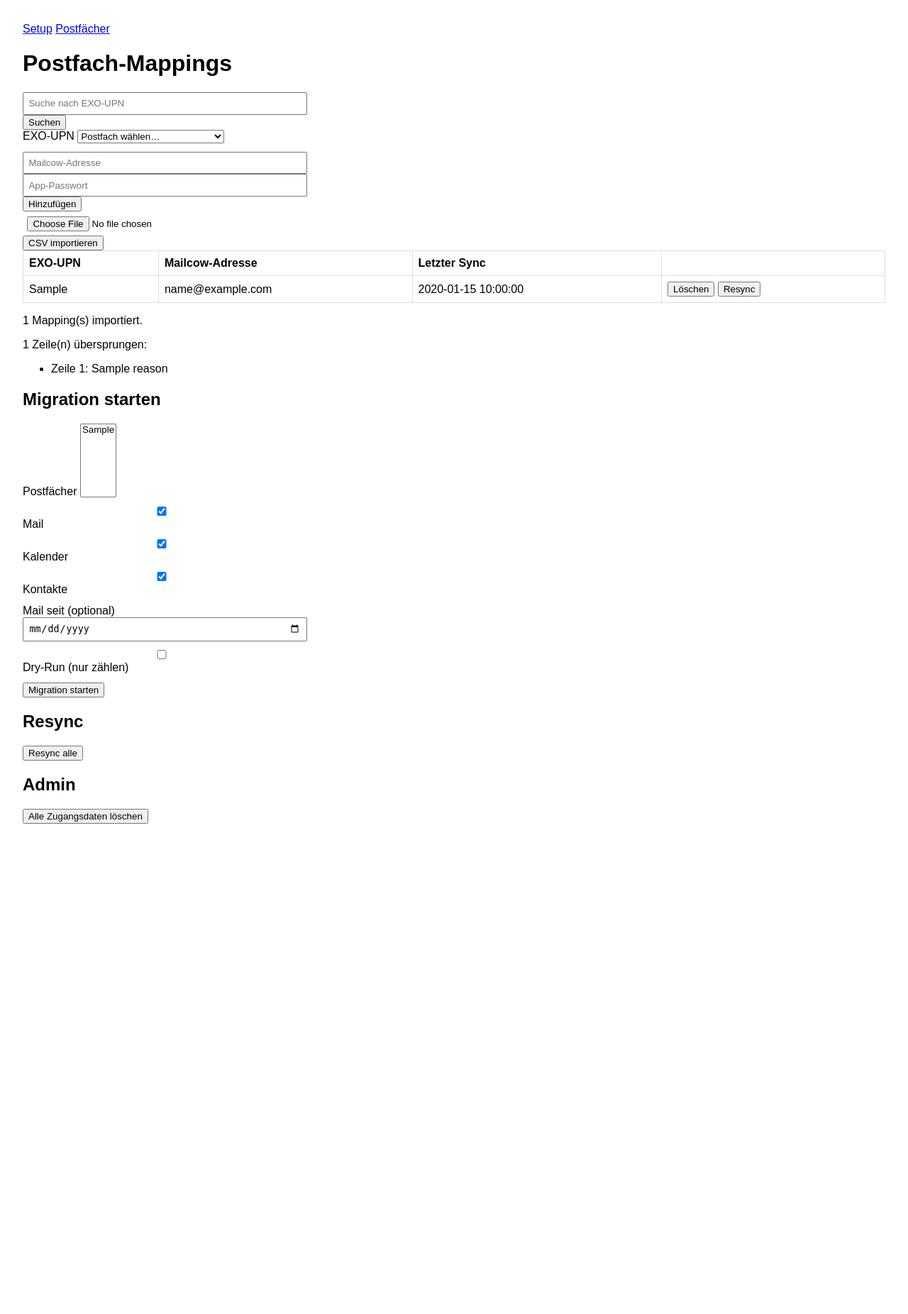
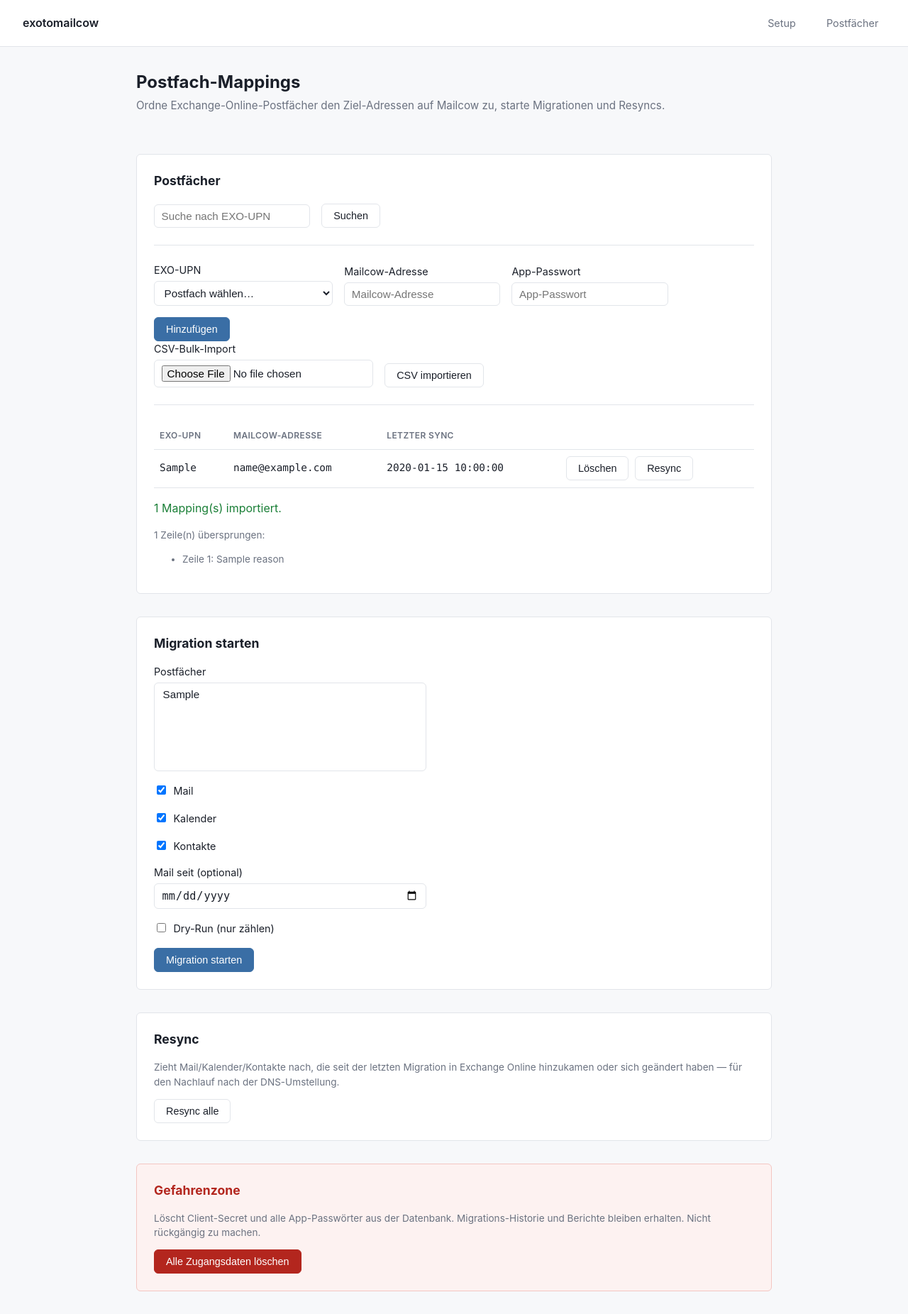
Before and after one commit to rony326/exotomailcow, a FastAPI app: template app/web/templates/mappings.html in a window 1280 px wide. Shown: the whole page at 71% size. Before the commit the page ends 1161 px from the top, so only its background shows below. Run offline with FastAPI, Linux system fonts and the light colour scheme; the template is opened without the code that fills it: most values are stand-ins (such as "Sample title", 1, 10 or a date in 2020); parts of the project's set-up code (start-up, migrations or seed data) failed here and were passed over.

Commit message:
style: redesign GUI for clarity (cards, consistent spacing, danger zone)
Reworks the previously unstyled/flat admin pages into a proper internal-
tool layout: a design-token based stylesheet (color/spacing/radius
variables), a real top nav bar, and the /mappings page split into
clearly separated cards (Postfächer, Migration starten, Resync) instead
of one long stack of forms. The secrets-purge action gets a visually
distinct "Gefahrenzone" card so an irreversible action stands out before
it's clicked. Buttons get consistent primary/secondary/danger roles,
the table gets breathing room and hover states, and each page gets a
one-line intro for orientation.

No route/behavior changes — all existing hx-post/hx-get targets, name
attributes, and text the test suite asserts on are preserved exactly.
Verified: full suite green (131/131), and the app was run live
(uvicorn) with curl checks confirming all four cards render, style.css
loads, and no template errors — no headless browser is available in
this sandbox to confirm the visual layout, so that part is unverified
and worth a quick look once deployed.

Co-Authored-By: Claude Sonnet 5 <noreply@anthropic.com>

```diff
--- a/app/web/static/style.css
+++ b/app/web/static/style.css
@@ -1,7 +1,254 @@
-body { font-family: sans-serif; margin: 2rem; }
-label { display: block; margin-bottom: 0.75rem; }
-input { display: block; width: 100%; max-width: 24rem; padding: 0.4rem; }
-.ok { color: #1a7f37; }
-.error { color: #b3261e; }
-table { border-collapse: collapse; width: 100%; }
-th, td { border: 1px solid #ddd; padding: 0.5rem; text-align: left; }
+:root {
+  --bg: #f7f8fa;
+  --surface: #ffffff;
+  --border: #e2e5ea;
+  --text: #1a1f29;
+  --text-muted: #6b7280;
+  --accent: #3a6ea5;
+  --accent-hover: #2f5c8a;
+  --ok: #1a7f37;
+  --error: #b3261e;
+  --danger-bg: #fdf2f1;
+  --danger-border: #f3c6c2;
+  --radius: 6px;
+  --space-1: 0.5rem;
+  --space-2: 1rem;
+  --space-3: 1.5rem;
+  --space-4: 2rem;
+}
+
+* {
+  box-sizing: border-box;
+}
+
+body {
+  font-family: -apple-system, BlinkMacSystemFont, "Segoe UI", Roboto, Helvetica, Arial, sans-serif;
+  background: var(--bg);
+  color: var(--text);
+  margin: 0;
+  line-height: 1.5;
+}
+
+.mono,
+td,
+.count {
+  font-family: ui-monospace, SFMono-Regular, Consolas, "Liberation Mono", monospace;
+}
+
+nav {
+  background: var(--surface);
+  border-bottom: 1px solid var(--border);
+  padding: var(--space-2) var(--space-4);
+  display: flex;
+  align-items: center;
+  gap: var(--space-3);
+}
+
+nav .brand {
+  font-weight: 600;
+  margin-right: auto;
+}
+
+nav a {
+  color: var(--text-muted);
+  text-decoration: none;
+  font-size: 0.9rem;
+  padding: 0.35rem 0.6rem;
+  border-radius: var(--radius);
+}
+
+nav a:hover {
+  background: var(--bg);
+  color: var(--text);
+}
+
+main {
+  max-width: 60rem;
+  margin: 0 auto;
+  padding: var(--space-4);
+  display: flex;
+  flex-direction: column;
+  gap: var(--space-4);
+}
+
+h1 {
+  font-size: 1.5rem;
+  margin: 0 0 0.25rem;
+}
+
+h2 {
+  font-size: 1.1rem;
+  margin: 0 0 var(--space-2);
+}
+
+.page-intro {
+  color: var(--text-muted);
+  margin: 0 0 var(--space-3);
+  font-size: 0.95rem;
+}
+
+.card {
+  background: var(--surface);
+  border: 1px solid var(--border);
+  border-radius: var(--radius);
+  padding: var(--space-3);
+}
+
+.card + h2 {
+  margin-top: var(--space-1);
+}
+
+.card-danger {
+  background: var(--danger-bg);
+  border-color: var(--danger-border);
+}
+
+.card-danger h2 {
+  color: var(--error);
+}
+
+.section-divider {
+  border: 0;
+  border-top: 1px solid var(--border);
+  margin: var(--space-3) 0;
+}
+
+label {
+  display: block;
+  margin-bottom: var(--space-2);
+  font-size: 0.9rem;
+}
+
+input,
+select {
+  display: block;
+  width: 100%;
+  max-width: 24rem;
+  padding: 0.45rem 0.6rem;
+  margin-top: 0.25rem;
+  border: 1px solid var(--border);
+  border-radius: var(--radius);
+  font-size: 0.95rem;
+  background: var(--surface);
+  color: var(--text);
+}
+
+input:focus,
+select:focus,
+button:focus {
+  outline: 2px solid var(--accent);
+  outline-offset: 1px;
+}
+
+.form-inline {
+  display: flex;
+  gap: var(--space-2);
+  flex-wrap: wrap;
+  align-items: flex-end;
+}
+
+.form-inline label {
+  margin-bottom: 0;
+}
+
+.form-inline input,
+.form-inline select {
+  width: auto;
+  min-width: 12rem;
+}
+
+button {
+  display: inline-block;
+  padding: 0.5rem 1rem;
+  border-radius: var(--radius);
+  border: 1px solid var(--accent);
+  background: var(--accent);
+  color: #fff;
+  font-size: 0.9rem;
+  cursor: pointer;
+}
+
+button:hover {
+  background: var(--accent-hover);
+  border-color: var(--accent-hover);
+}
+
+.btn-secondary {
+  background: var(--surface);
+  color: var(--text);
+  border-color: var(--border);
+}
+
+.btn-secondary:hover {
+  background: var(--bg);
+}
+
+.btn-danger {
+  background: var(--error);
+  border-color: var(--error);
+}
+
+.btn-danger:hover {
+  background: #941f17;
+  border-color: #941f17;
+}
+
+.ok {
+  color: var(--ok);
+}
+
+.error {
+  color: var(--error);
+}
+
+.muted {
+  color: var(--text-muted);
+  font-size: 0.85rem;
+}
+
+table {
+  border-collapse: collapse;
+  width: 100%;
+  font-size: 0.9rem;
+}
+
+th,
+td {
+  border-bottom: 1px solid var(--border);
+  padding: 0.6rem 0.5rem;
+  text-align: left;
+}
+
+th {
+  color: var(--text-muted);
+  font-weight: 600;
+  font-size: 0.75rem;
+  text-transform: uppercase;
+  letter-spacing: 0.03em;
+}
+
+tbody tr:hover {
+  background: var(--bg);
+}
+
+.job-box {
+  border: 1px solid var(--border);
+  border-radius: var(--radius);
+  padding: var(--space-2);
+  margin-bottom: var(--space-2);
+}
+
+.job-box:last-child {
+  margin-bottom: 0;
+}
+
+.job-box p {
+  margin: 0 0 var(--space-1);
+}
+
+ul.plain {
+  margin: 0;
+  padding-left: 1.2rem;
+  color: var(--text-muted);
+  font-size: 0.9rem;
+}
--- a/app/web/templates/_jobs_started.html
+++ b/app/web/templates/_jobs_started.html
@@ -1,12 +1,12 @@
 <div id="jobs-started-container">
-  <p>{{ jobs|length }} Migration(s) gestartet.</p>
+  <p class="ok">{{ jobs|length }} Migration(s) gestartet.</p>
   {% for job in jobs %}
     {% include "_job_progress.html" %}
   {% endfor %}
   {% if skipped_mapping_ids %}
   <div class="jobs-skipped">
-    <p>{{ skipped_mapping_ids|length }} Postfach/Postfächer übersprungen (bereits ein aktiver Job):</p>
-    <ul>
+    <p class="muted">{{ skipped_mapping_ids|length }} Postfach/Postfächer übersprungen (bereits ein aktiver Job):</p>
+    <ul class="plain">
       {% for mapping_id in skipped_mapping_ids %}
       <li>Mapping {{ mapping_id }}</li>
       {% endfor %}
--- a/app/web/templates/_mappings_table.html
+++ b/app/web/templates/_mappings_table.html
@@ -9,9 +9,9 @@
       <td>{{ mapping.mailcow_address }}</td>
       <td>{{ mapping.last_synced_at or "–" }}</td>
       <td>
-        <button hx-delete="/mappings/{{ mapping.id }}" hx-target="#mappings-table" hx-swap="outerHTML">Löschen</button>
+        <button class="btn-secondary" hx-delete="/mappings/{{ mapping.id }}" hx-target="#mappings-table" hx-swap="outerHTML">Löschen</button>
         {% if mapping.last_synced_at %}
-        <button hx-post="/mappings/{{ mapping.id }}/resync" hx-target="#resync-result-{{ mapping.id }}" hx-swap="innerHTML">Resync</button>
+        <button class="btn-secondary" hx-post="/mappings/{{ mapping.id }}/resync" hx-target="#resync-result-{{ mapping.id }}" hx-swap="innerHTML">Resync</button>
         {% endif %}
         <span id="resync-result-{{ mapping.id }}"></span>
       </td>
@@ -19,12 +19,12 @@
     {% endfor %}
   </tbody>
 </table>
-{% if csv_error %}<p class="csv-error">{{ csv_error }}</p>{% endif %}
-{% if imported_count is defined %}<p>{{ imported_count }} Mapping(s) importiert.</p>{% endif %}
+{% if csv_error %}<p class="error">{{ csv_error }}</p>{% endif %}
+{% if imported_count is defined %}<p class="ok">{{ imported_count }} Mapping(s) importiert.</p>{% endif %}
 {% if skipped_rows %}
 <div class="csv-skipped-rows">
-  <p>{{ skipped_rows|length }} Zeile(n) übersprungen:</p>
-  <ul>
+  <p class="muted">{{ skipped_rows|length }} Zeile(n) übersprungen:</p>
+  <ul class="muted">
     {% for row_number, reason in skipped_rows %}
     <li>Zeile {{ row_number }}: {{ reason }}</li>
     {% endfor %}
--- a/app/web/templates/_purge_result.html
+++ b/app/web/templates/_purge_result.html
@@ -1 +1 @@
-<p>Alle gespeicherten Zugangsdaten wurden gelöscht. Migrations-Historie bleibt erhalten.</p>
+<p class="ok">Alle gespeicherten Zugangsdaten wurden gelöscht. Migrations-Historie bleibt erhalten.</p>
--- a/app/web/templates/base.html
+++ b/app/web/templates/base.html
@@ -8,6 +8,7 @@
 </head>
 <body>
   <nav>
+    <span class="brand">exotomailcow</span>
     <a href="/setup">Setup</a>
     <a href="/mappings">Postfächer</a>
   </nav>
--- a/app/web/templates/mappings.html
+++ b/app/web/templates/mappings.html
@@ -1,12 +1,21 @@
 {% extends "base.html" %}
 {% block content %}
+<div>
   <h1>Postfach-Mappings</h1>
-<form hx-get="/mappings" hx-target="body" hx-push-url="true">
+  <p class="page-intro">Ordne Exchange-Online-Postfächer den Ziel-Adressen auf Mailcow zu, starte Migrationen und Resyncs.</p>
+</div>
+
+<div class="card">
+  <h2>Postfächer</h2>
+
+  <form hx-get="/mappings" hx-target="body" hx-push-url="true" class="form-inline">
     <input type="text" name="q" placeholder="Suche nach EXO-UPN" value="{{ q }}">
-  <button type="submit">Suchen</button>
+    <button type="submit" class="btn-secondary">Suchen</button>
   </form>
 
-<form hx-post="/mappings" hx-target="#mappings-table" hx-swap="outerHTML">
+  <hr class="section-divider">
+
+  <form hx-post="/mappings" hx-target="#mappings-table" hx-swap="outerHTML" class="form-inline">
     {% if graph_mailboxes %}
     <label>EXO-UPN
       <select name="exo_upn" required>
@@ -17,21 +26,33 @@
       </select>
     </label>
     {% else %}
+    <label>EXO-UPN
       <input type="text" name="exo_upn" placeholder="EXO-UPN" required>
-  {% if graph_error %}<p class="graph-error">{{ graph_error }}</p>{% endif %}
+    </label>
+    {% if graph_error %}<p class="error">{{ graph_error }}</p>{% endif %}
     {% endif %}
+    <label>Mailcow-Adresse
       <input type="text" name="mailcow_address" placeholder="Mailcow-Adresse" required>
+    </label>
+    <label>App-Passwort
       <input type="password" name="app_password" placeholder="App-Passwort" required>
+    </label>
     <button type="submit">Hinzufügen</button>
   </form>
 
-<form hx-post="/mappings/csv-import" hx-target="#mappings-table" hx-swap="outerHTML" hx-encoding="multipart/form-data">
+  <form hx-post="/mappings/csv-import" hx-target="#mappings-table" hx-swap="outerHTML" hx-encoding="multipart/form-data" class="form-inline">
+    <label>CSV-Bulk-Import
       <input type="file" name="file" accept=".csv" required>
-  <button type="submit">CSV importieren</button>
+    </label>
+    <button type="submit" class="btn-secondary">CSV importieren</button>
   </form>
 
+  <hr class="section-divider">
+
   {% include "_mappings_table.html" %}
+</div>
 
+<div class="card">
   <h2>Migration starten</h2>
   <form hx-post="/jobs" hx-target="#jobs-started-container" hx-swap="outerHTML">
     <label>Postfächer
@@ -41,25 +62,32 @@
         {% endfor %}
       </select>
     </label>
-  <label><input type="checkbox" name="migrate_mail" value="true" checked> Mail</label>
-  <label><input type="checkbox" name="migrate_calendar" value="true" checked> Kalender</label>
-  <label><input type="checkbox" name="migrate_contacts" value="true" checked> Kontakte</label>
+    <label><input type="checkbox" name="migrate_mail" value="true" checked style="display:inline-block;width:auto;margin-right:0.4rem;"> Mail</label>
+    <label><input type="checkbox" name="migrate_calendar" value="true" checked style="display:inline-block;width:auto;margin-right:0.4rem;"> Kalender</label>
+    <label><input type="checkbox" name="migrate_contacts" value="true" checked style="display:inline-block;width:auto;margin-right:0.4rem;"> Kontakte</label>
     <label>Mail seit (optional) <input type="date" name="mail_since_date"></label>
-  <label><input type="checkbox" name="dry_run" value="true"> Dry-Run (nur zählen)</label>
+    <label><input type="checkbox" name="dry_run" value="true" style="display:inline-block;width:auto;margin-right:0.4rem;"> Dry-Run (nur zählen)</label>
     <button type="submit">Migration starten</button>
   </form>
   <div id="jobs-started-container"></div>
+</div>
 
+<div class="card">
   <h2>Resync</h2>
+  <p class="muted">Zieht Mail/Kalender/Kontakte nach, die seit der letzten Migration in Exchange Online hinzukamen oder sich geändert haben — für den Nachlauf nach der DNS-Umstellung.</p>
   <form hx-post="/mappings/resync-all" hx-target="#resync-all-container" hx-swap="innerHTML">
-  <button type="submit">Resync alle</button>
+    <button type="submit" class="btn-secondary">Resync alle</button>
   </form>
   <div id="resync-all-container"></div>
+</div>
 
-<h2>Admin</h2>
+<div class="card card-danger">
+  <h2>Gefahrenzone</h2>
+  <p class="muted">Löscht Client-Secret und alle App-Passwörter aus der Datenbank. Migrations-Historie und Berichte bleiben erhalten. Nicht rückgängig zu machen.</p>
   <form hx-post="/admin/purge-secrets" hx-target="#purge-result-container" hx-swap="innerHTML"
         hx-confirm="Wirklich alle Zugangsdaten löschen? Dies kann nicht rückgängig gemacht werden.">
-  <button type="submit">Alle Zugangsdaten löschen</button>
+    <button type="submit" class="btn-danger">Alle Zugangsdaten löschen</button>
   </form>
   <div id="purge-result-container"></div>
+</div>
 {% endblock %}
```
Also changed, not shown: app/web/templates/_job_progress.html (+5 -5 lines), app/web/templates/_resync_all_result.html (+4 -4 lines), app/web/templates/setup.html (+9 -2 lines). Lines whose indentation alone changed are shown as unchanged.
